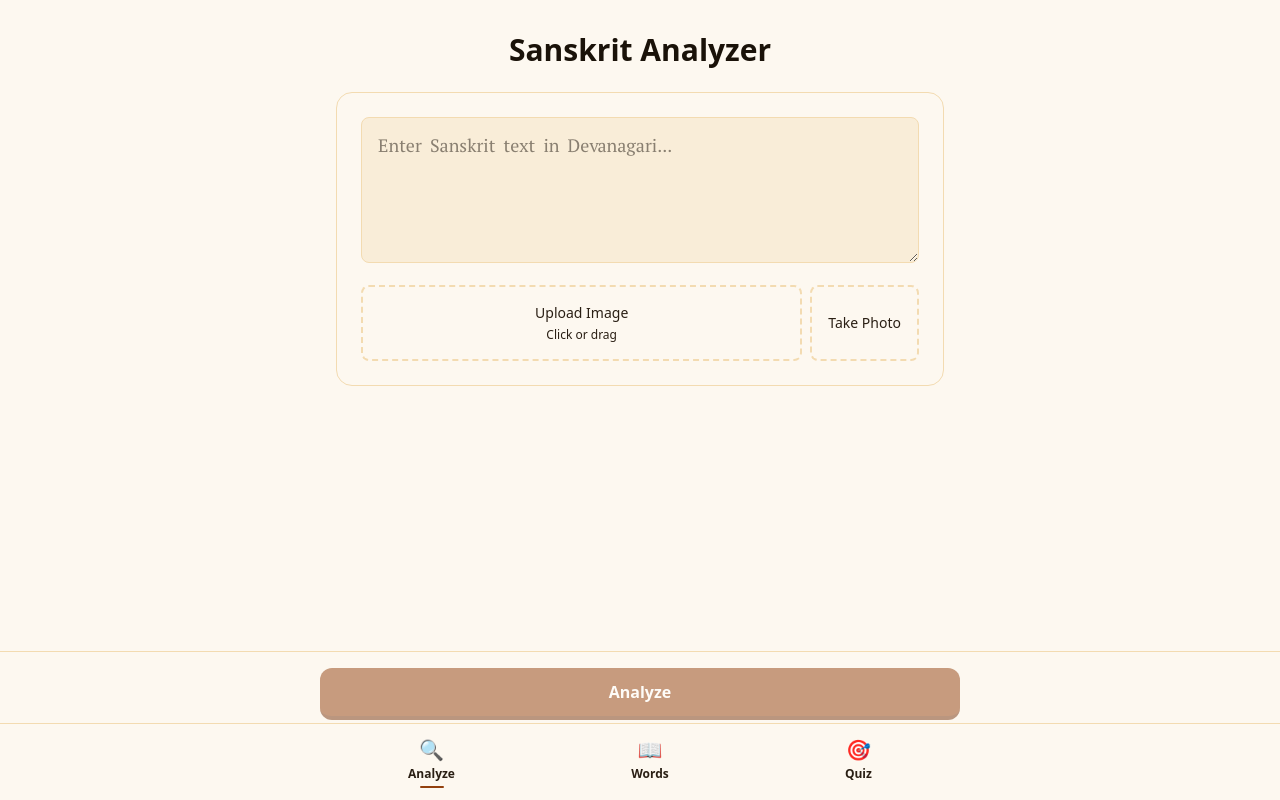
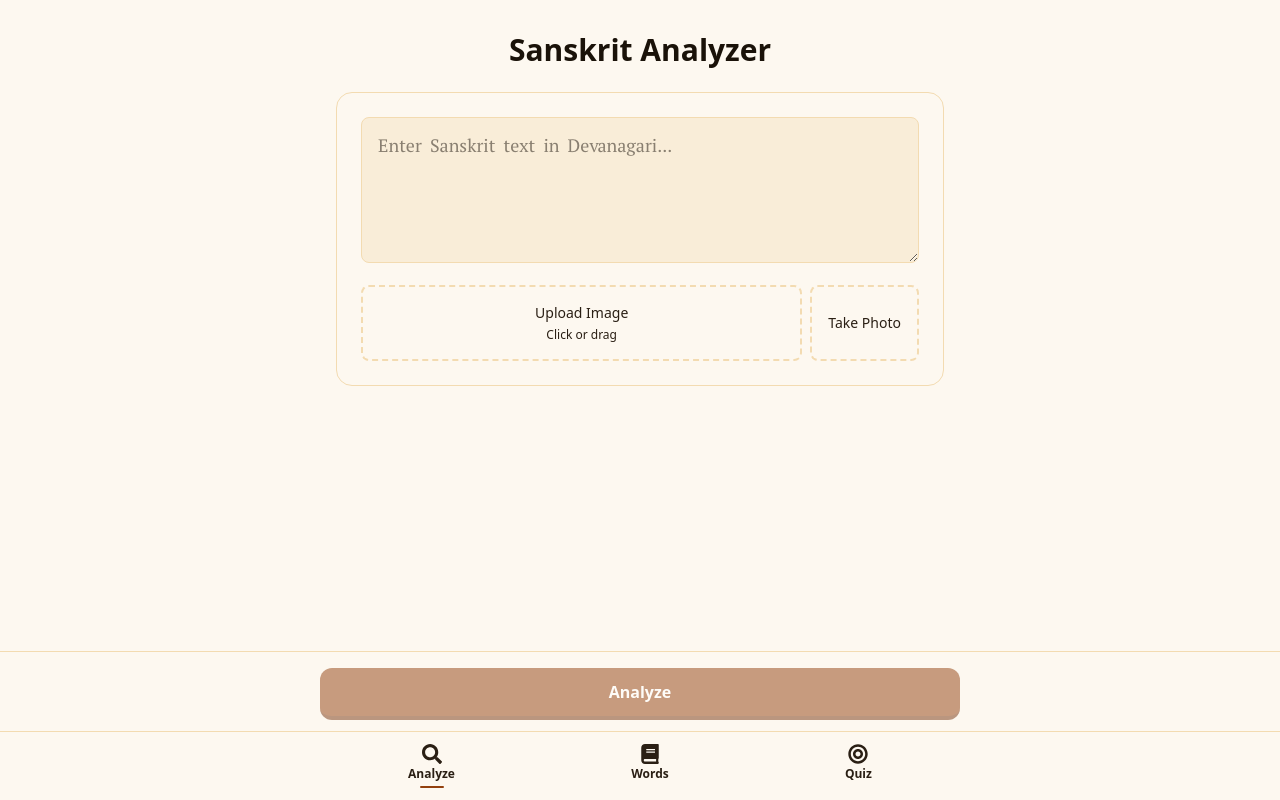
Before and after one commit to LakshmanTurlapati/Untitled-Jish, a Next.js app: page / in a window 1280 px wide. Built offline with nearby package versions, Linux system fonts and the light colour scheme.

Commit message:
feat(07): use Font Awesome icons in bottom nav bar via react-icons

```diff
--- a/package.json
+++ b/package.json
@@ -20,6 +20,7 @@
     "next": "16.1.6",
     "react": "19.2.3",
     "react-dom": "19.2.3",
+    "react-icons": "^5.6.0",
     "tesseract.js": "^7.0.0",
     "zod": "^4.3.6"
   },
--- a/src/app/components/AnalysisView.tsx
+++ b/src/app/components/AnalysisView.tsx
@@ -7,6 +7,7 @@ import { devanagariToIast } from "@/lib/transliteration";
 import { ImageUpload } from "./ImageUpload";
 import { VocabularyList } from "./VocabularyList";
 import { QuizView } from "./QuizView";
+import { FaSearch, FaBook, FaBullseye } from "react-icons/fa";
 
 const PROGRESS_STEPS = [
   "Splitting sandhi...",
@@ -180,7 +181,7 @@ export function AnalysisView() {
 
         {page === "words" && !hasResults && (
           <div className="rounded-2xl border border-parchment-200 bg-parchment-50 p-8 text-center">
-            <p className="text-2xl mb-2">📖</p>
+            <FaBook className="text-2xl mb-2 text-ink-400 mx-auto" />
             <p className="text-ink-700 font-medium">No vocabulary yet</p>
             <p className="text-ink-500 text-sm mt-1">Analyze a text first to see vocabulary here</p>
           </div>
@@ -196,7 +197,7 @@ export function AnalysisView() {
 
         {page === "quiz" && !hasResults && (
           <div className="rounded-2xl border border-parchment-200 bg-parchment-50 p-8 text-center">
-            <p className="text-2xl mb-2">🎯</p>
+            <FaBullseye className="text-2xl mb-2 text-ink-400 mx-auto" />
             <p className="text-ink-700 font-medium">No quiz available</p>
             <p className="text-ink-500 text-sm mt-1">Analyze a text first to start a quiz</p>
           </div>
@@ -222,9 +223,9 @@ export function AnalysisView() {
       <nav className="fixed bottom-0 left-0 right-0 bg-parchment-50 border-t border-parchment-200 z-50" aria-label="Main navigation">
         <div className="mx-auto max-w-[640px] flex justify-around py-2">
           {([
-            { id: "analyze" as const, label: "Analyze", icon: "🔍" },
-            { id: "words" as const, label: "Words", icon: "📖" },
-            { id: "quiz" as const, label: "Quiz", icon: "🎯" },
+            { id: "analyze" as const, label: "Analyze", Icon: FaSearch },
+            { id: "words" as const, label: "Words", Icon: FaBook },
+            { id: "quiz" as const, label: "Quiz", Icon: FaBullseye },
           ]).map((item) => (
             <button
               key={item.id}
@@ -233,10 +234,10 @@ export function AnalysisView() {
               className={`flex flex-col items-center gap-0.5 px-6 py-1 rounded-lg transition-colors ${
                 page === item.id
                   ? "text-accent-700"
-                  : "text-ink-500 hover:text-ink-700"
+                  : "text-ink-400 hover:text-ink-600"
               }`}
             >
-              <span className="text-xl">{item.icon}</span>
+              <item.Icon className="text-xl" />
               <span className={`text-xs font-semibold ${
                 page === item.id ? "text-accent-700" : ""
               }`}>{item.label}</span>
```
Also changed, not shown: 1 other file (tests, documents, lock files or other folders).
